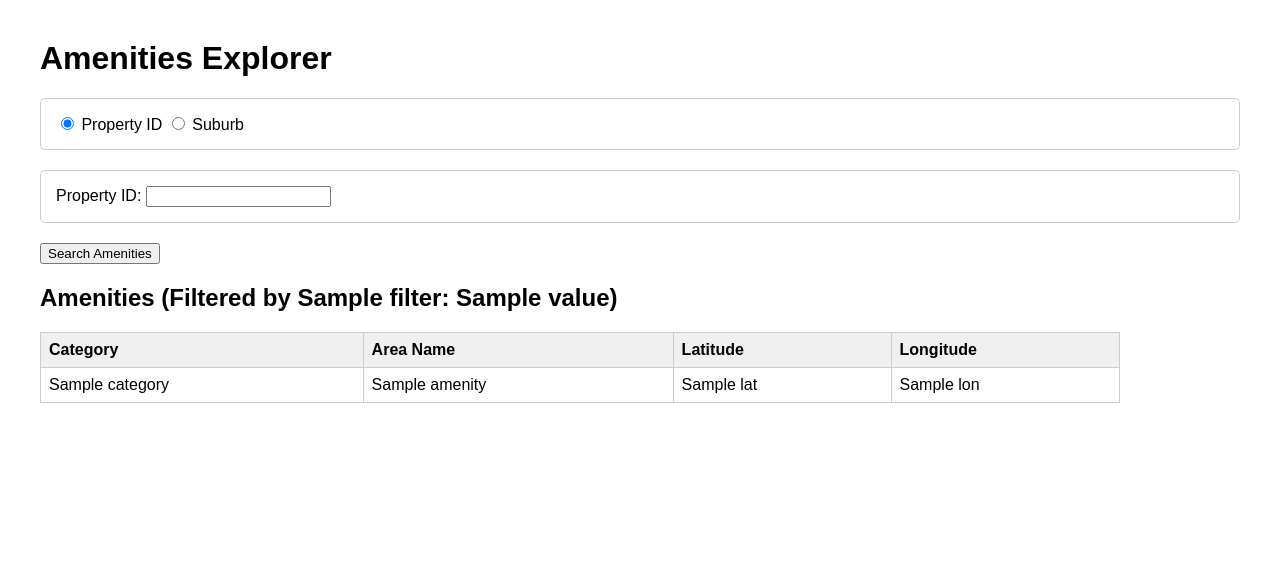
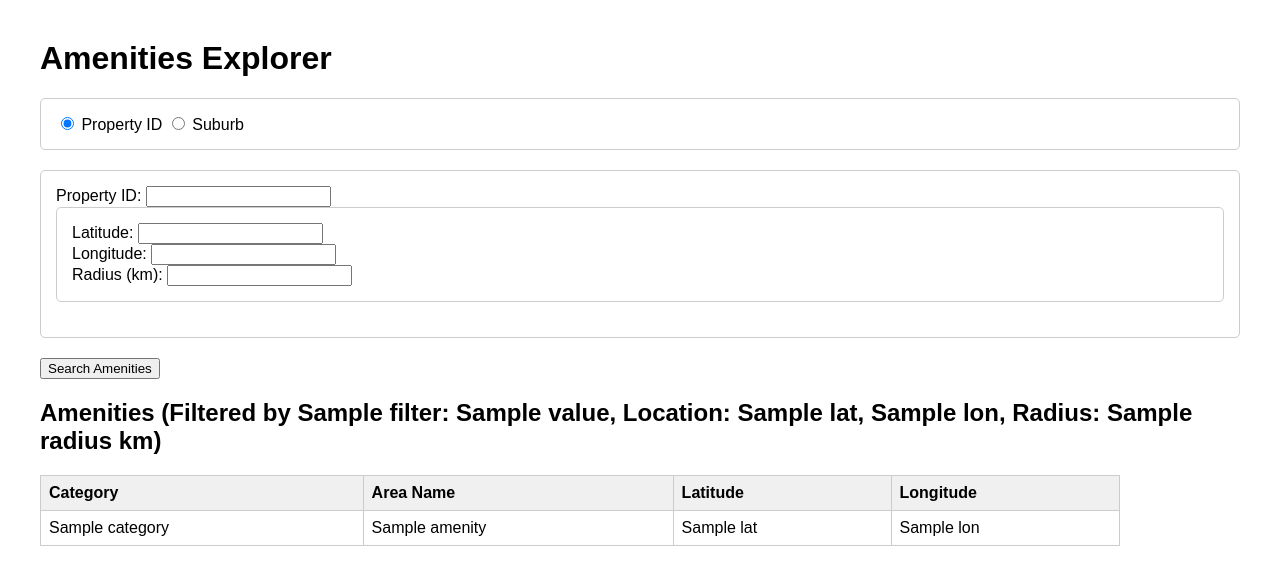
Before and after one commit to thangdinh1298/amenities, a Flask app: template templates/index.html in a window 1280 px wide, after a click on "prop_id". Shown: the top 585 px of the page. Run offline with Flask 3, Linux system fonts and the light colour scheme; the template is opened without the code that fills it: most values are stand-ins (such as "Sample title", 1, 10 or a date in 2020).

Commit message:
Add filter by lat + long + radius

```diff
--- a/app.py
+++ b/app.py
@@ -1,5 +1,6 @@
 from flask import Flask, render_template, request
 import requests
+import math
 
 app = Flask(__name__)
 
@@ -34,11 +35,36 @@ def get_suburb_amenities(suburb):
         pass
     return []
 
+def haversine(lat1, lon1, lat2, lon2):
+    """
+    Calculate the great-circle distance between two points on the Earth.
+    Returns distance in kilometers.
+    """
+    R = 6371  # Earth radius in km
+    phi1 = math.radians(lat1)
+    phi2 = math.radians(lat2)
+    delta_phi = math.radians(lat2 - lat1)
+    delta_lambda = math.radians(lon2 - lon1)
+
+    a = math.sin(delta_phi/2)**2 + \
+        math.cos(phi1) * math.cos(phi2) * math.sin(delta_lambda/2)**2
+    c = 2 * math.atan2(math.sqrt(a), math.sqrt(1-a))
+
+    return R * c
 
 def filter_by_radius(amenities, lat, lon, radius_km):
     # No endpoint to fetch all amenities
-    pass
-
+    try:
+        filtered = []
+        for amenity in amenities:
+            distance = haversine(lat, lon, float(amenity["lat"]), float(amenity["lon"]))
+            print('dist in km', distance)
+            if distance <= radius_km:
+                filtered.append(amenity)
+        return filtered
+    except:
+        pass
+    return amenities
 
 # ----------------------------
 # Routes
@@ -63,6 +89,21 @@ def index():
                 amenities = get_suburb_amenities(suburb)
                 filter_info = {"filter": "Suburb", "value": suburb}
 
+        if amenities:
+            # Optional location filter
+            print('Here')
+            lat = request.form.get("lat", "").strip()
+            lon = request.form.get("lon", "").strip()
+            radius = request.form.get("radius", "").strip()
+            print('lat', lat)
+            print('lon', lon)
+            print('radius', radius)
+            print(request.form)
+
+            if lat and lon and radius:
+                amenities = filter_by_radius(amenities, lat, lon, radius)
+                print('Filtered', amenities)
+
     return render_template("index.html", amenities=amenities, filter_info=filter_info)
 
 
--- a/templates/index.html
+++ b/templates/index.html
@@ -15,25 +15,45 @@
 
     <form method="POST">
         <div class="section">
-            <label><input type="radio" name="filter_type" value="prop_id" required onclick="showSection('prop_section')"> Property ID</label>
-            <label><input type="radio" name="filter_type" value="suburb" onclick="showSection('suburb_section')"> Suburb</label>
+            <label><input type="radio" name="filter_type" value="prop_id" required onclick="showMainSection('prop_section')"> Property ID</label>
+            <label><input type="radio" name="filter_type" value="suburb" onclick="showMainSection('suburb_section')"> Suburb</label>
         </div>
 
         <div id="prop_section" class="section" style="display:none;">
             <label>Property ID:</label>
             <input type="text" name="prop_id">
+
+            <!-- Optional location filter -->
+            <div class="section">
+                <label>Latitude:</label>
+                <input type="text" name="lat"><br>
+                <label>Longitude:</label>
+                <input type="text" name="lon"><br>
+                <label>Radius (km):</label>
+                <input type="text" name="radius">
+            </div>
         </div>
 
         <div id="suburb_section" class="section" style="display:none;">
             <label>Suburb:</label>
             <input type="text" name="suburb">
+
+            <!-- Optional location filter -->
+            <div class="section">
+                <label>Latitude:</label>
+                <input type="text" name="lat"><br>
+                <label>Longitude:</label>
+                <input type="text" name="lon"><br>
+                <label>Radius (km):</label>
+                <input type="text" name="radius">
+            </div>
         </div>
 
         <button type="submit">Search Amenities</button>
     </form>
 
     {% if amenities %}
-        <h2>Amenities (Filtered by {{ filter_info.filter }}: {{ filter_info.value }})</h2>
+        <h2>Amenities (Filtered by {{ filter_info.filter }}: {{ filter_info.value }}{% if filter_info.lat %}, Location: {{ filter_info.lat }}, {{ filter_info.lon }}, Radius: {{ filter_info.radius }} km{% endif %})</h2>
         <table>
             <tr>
                 <th>Category</th>
@@ -55,7 +75,7 @@
     {% endif %}
 
     <script>
-        function showSection(id) {
+        function showMainSection(id) {
             document.getElementById('prop_section').style.display = 'none';
             document.getElementById('suburb_section').style.display = 'none';
             document.getElementById(id).style.display = 'block';
```
